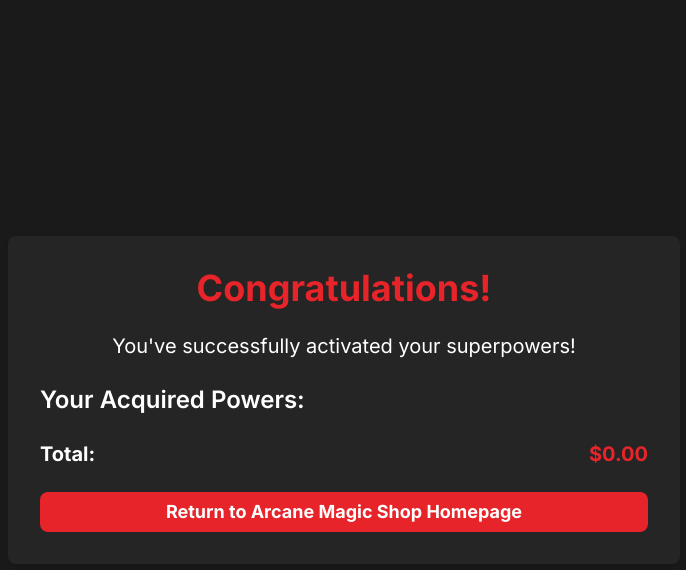
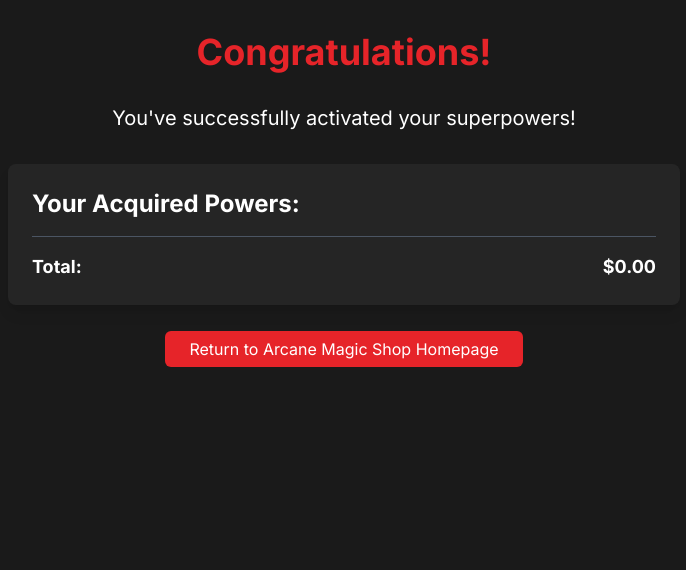
Before and after one commit to wtmx/arcane-magic-shop, a Next.js app: page /confirmation in a window 1280 px wide. Shown: the top 570 px of the page, without its empty margins (296-982 px from the left). Built offline with nearby package versions, Linux system fonts and the light colour scheme.

Commit message:
Fixed confirmation page not reflecting cart items and enabling dynamic render

```diff
--- a/src/app/checkout/page.tsx
+++ b/src/app/checkout/page.tsx
@@ -1,12 +1,22 @@
+export const dynamic = 'force-dynamic';
+
+'use client';
+
+import { useSearchParams } from 'next/navigation';
 import CheckoutForm from '../../components/CheckoutForm';
+import { SuperpowerType } from '../../components/SuperpowerList';
 
 export default function Checkout() {
+  const searchParams = useSearchParams();
+  const cartParam = searchParams.get('cart');
+  const cart: SuperpowerType[] = cartParam ? JSON.parse(decodeURIComponent(cartParam)) : [];
+
   return (
     <main className="min-h-screen bg-[#1A1A1A] text-white">
       <div className="container mx-auto px-4 py-8">
         <h1 className="text-4xl font-bold mb-8 text-center text-[#E62429]">Checkout</h1>
         <div className="w-full max-w-2xl mx-auto">
-          <CheckoutForm />
+          <CheckoutForm cart={cart} />
         </div>
       </div>
     </main>
--- a/src/app/confirmation/page.tsx
+++ b/src/app/confirmation/page.tsx
@@ -1,55 +1,47 @@
+export const dynamic = 'force-dynamic';
+
 'use client';
 
-import React, { useEffect, useState } from 'react';
-import { useRouter } from 'next/navigation';
-import { Button } from "@/components/ui/button";
-import { SuperpowerType } from '@/components/SuperpowerList';
+import { useSearchParams } from 'next/navigation';
+import Link from 'next/link';
+import { SuperpowerType } from '../../components/SuperpowerList';
 
 export default function ConfirmationPage() {
-  const router = useRouter();
-  const [purchasedPowers, setPurchasedPowers] = useState<SuperpowerType[]>([]);
+  const searchParams = useSearchParams();
+  const cartParam = searchParams.get('cart');
+  const cart: SuperpowerType[] = cartParam ? JSON.parse(decodeURIComponent(cartParam)) : [];
 
-  useEffect(() => {
-    const storedPowers = localStorage.getItem('purchasedPowers');
-    if (storedPowers) {
-      setPurchasedPowers(JSON.parse(storedPowers));
-    }
-  }, []);
-
-  const totalPrice = purchasedPowers.reduce((sum, power) => sum + power.price, 0);
-
-  const handleReturnToHome = () => {
-    localStorage.removeItem('purchasedPowers');
-    router.push('/');
-  };
+  const totalPrice = cart.reduce((sum, item) => sum + item.price, 0);
 
   return (
-    <main className="min-h-screen bg-[#1A1A1A] text-white flex items-center justify-center">
-      <div className="bg-[#252525] p-8 rounded-lg shadow-lg max-w-2xl w-full">
-        <h1 className="text-4xl font-bold mb-6 text-center text-[#E62429]">Congratulations!</h1>
-        <p className="text-xl mb-6 text-center">You&apos;ve successfully activated your superpowers!</p>
+    <main className="min-h-screen bg-[#1A1A1A] text-white">
+      <div className="container mx-auto px-4 py-8">
+        <h1 className="text-4xl font-bold mb-8 text-center text-[#E62429]">Congratulations!</h1>
+        <p className="text-xl text-center mb-8">You've successfully activated your superpowers!</p>
 
-        <h2 className="text-2xl font-semibold mb-4">Your Acquired Powers:</h2>
-        <ul className="space-y-2 mb-6">
-          {purchasedPowers.map((power) => (
-            <li key={power.id} className="flex justify-between items-center">
-              <span>{power.name}</span>
-              <span className="text-[#E62429]">${power.price.toFixed(2)}</span>
-            </li>
-          ))}
-        </ul>
-
-        <div className="text-xl font-bold mb-6 flex justify-between items-center">
-          <span>Total:</span>
-          <span className="text-[#E62429]">${totalPrice.toFixed(2)}</span>
+        <div className="bg-[#252525] p-6 rounded-lg shadow-lg max-w-2xl mx-auto">
+          <h2 className="text-2xl font-bold mb-4">Your Acquired Powers:</h2>
+          <ul className="space-y-2 mb-4">
+            {cart.map(item => (
+              <li key={item.id} className="flex justify-between">
+                <span>{item.name}</span>
+                <span>${item.price.toFixed(2)}</span>
+              </li>
+            ))}
+          </ul>
+          <div className="border-t border-gray-600 pt-4 mt-4">
+            <div className="flex justify-between font-bold text-lg">
+              <span>Total:</span>
+              <span>${totalPrice.toFixed(2)}</span>
+            </div>
+          </div>
         </div>
 
-        <Button
-          onClick={handleReturnToHome}
-          className="w-full bg-[#E62429] hover:bg-[#C41E23] text-white font-bold text-lg py-3 rounded-lg transition duration-300"
-        >
-          Return to Arcane Magic Shop Homepage
-        </Button>
+        <div className="text-center mt-8">
+          <Link href="/" className="bg-[#E62429] text-white px-6 py-2 rounded-md hover:bg-[#C51D23] transition-colors">
+            Return to Arcane Magic Shop Homepage
+          </Link>
+        </div>
       </div>
     </main>
   );
--- a/src/app/page.tsx
+++ b/src/app/page.tsx
@@ -1,3 +1,5 @@
+export const dynamic = 'force-dynamic';
+
 import SuperpowerList from '../components/SuperpowerList';
 
 export default function Home() {
--- a/src/components/CartPanel.tsx
+++ b/src/components/CartPanel.tsx
@@ -2,6 +2,7 @@
 import { SuperpowerType } from './SuperpowerList';
 import { Button } from "@/components/ui/button";
 import { X } from 'lucide-react';
+import Link from 'next/link';
 
 interface CartPanelProps {
   cart: SuperpowerType[];
@@ -9,7 +10,7 @@
   onCheckout: () => void;
 }
 
-export default function CartPanel({ cart, removeFromCart, onCheckout }: CartPanelProps) {
+export default function CartPanel({ cart, removeFromCart }: CartPanelProps) {
   const totalPrice = cart.reduce((sum, item) => sum + item.price, 0);
 
   return (
@@ -43,12 +44,12 @@
               <span className="text-[#E62429]">${totalPrice.toFixed(2)}</span>
             </div>
           </div>
-          <Button
-            onClick={onCheckout}
-            className="w-full bg-[#E62429] hover:bg-[#C41E23] text-white font-bold text-lg py-3 rounded-lg transition duration-300"
+          <Link
+            href={`/checkout?cart=${encodeURIComponent(JSON.stringify(cart))}`}
+            className="w-full bg-[#E62429] hover:bg-[#C41E23] text-white font-bold text-lg py-3 rounded-lg transition duration-300 inline-block text-center"
           >
             Activate Powers
-          </Button>
+          </Link>
         </>
       )}
     </div>
--- a/src/components/CheckoutForm.tsx
+++ b/src/components/CheckoutForm.tsx
@@ -2,8 +2,13 @@
 
 import { useState } from 'react';
 import { useRouter } from 'next/navigation';
+import { SuperpowerType } from './SuperpowerList';
 
-export default function CheckoutForm() {
+interface CheckoutFormProps {
+  cart: SuperpowerType[];
+}
+
+export default function CheckoutForm({ cart }: CheckoutFormProps) {
   const [formData, setFormData] = useState({
     name: '',
     email: '',
@@ -20,8 +25,9 @@
   const handleSubmit = (e: React.FormEvent<HTMLFormElement>) => {
     e.preventDefault();
     // Here you would typically process the payment
-    // For now, we'll just redirect to a confirmation page
-    router.push('/confirmation');
+    // For now, we'll just redirect to a confirmation page with cart data
+    const cartData = encodeURIComponent(JSON.stringify(cart));
+    router.push(`/confirmation?cart=${cartData}`);
   };
 
   return (
```
